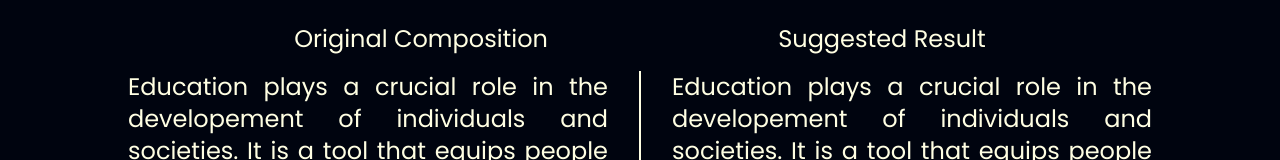
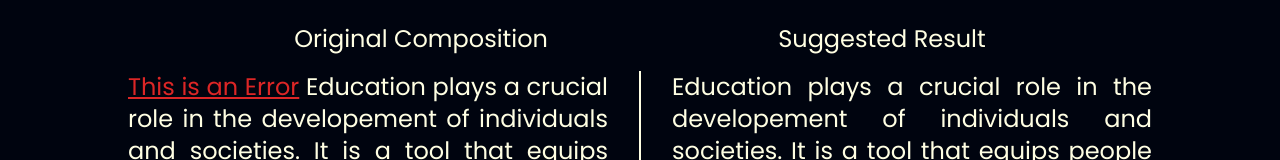
Before and after one commit to JhondhelPago/phrasetest_app, a React (Vite) app: page /examineresults in a window 1280 px wide. Shown: the part 257-417 px from the top of the page. Built offline with nearby package versions, Linux system fonts and the light colour scheme; no server answers.

Commit message:
getting the response from django sampleProcess

```diff
--- a/src/components/Comparison.jsx
+++ b/src/components/Comparison.jsx
@@ -45,6 +45,24 @@ const Comparison = () => {
   }
 
 
+  const [OriginalComposition, SetOriginalComposition] = useState([])
+
+  const HighlightSpellErrors = () => {
+
+    const spelling_errors = result.data.spelling_errors
+    const Original_composition = result.data.
+
+
+    spelling_errors.foreach((Error_dict) => {
+
+
+
+    })
+
+
+  }
+
+
   //side effect execute after initial render
   useEffect(() => {
 
@@ -54,9 +72,6 @@ const Comparison = () => {
   }, [])
 
 
-  const EssaySideBySideProcess = () => { // this function will set ErrorEssay and SuggestionEssay baesed from the originalEssayString
-    //{RedEmphasize('Lorem ipsum dolor sit amet')}
-  }
 
   return (
     <>
@@ -74,7 +89,7 @@ const Comparison = () => {
           </div>
 
           <div className="flex flex-row justify-evenly text-justify relative">
-            <p className="text-2xl font-poppins text-white w-5/12"> {originalEssayString}</p>
+            <p className="text-2xl font-poppins text-white w-5/12">{RedEmphasize('This is an Error')} {originalEssayString}</p>
             <div className="border-l-2 border-white absolute top-0 bottom-0 left-1/2 transform -translate-x-1/2"></div> {/* Vertical Line */}
             <p className="text-2xl font-poppins text-white w-5/12">{originalEssayString}</p>
           </div>
--- a/src/components/RedHighlight.jsx
+++ b/src/components/RedHighlight.jsx
@@ -3,7 +3,7 @@ const RedEmphasize = (string_error) => {
 
 
     return (
-        <em className="text-red-600 underline">{string_error}</em>
+        <span className="text-red-600 underline">{string_error}</span>
     )
 }
 
```
